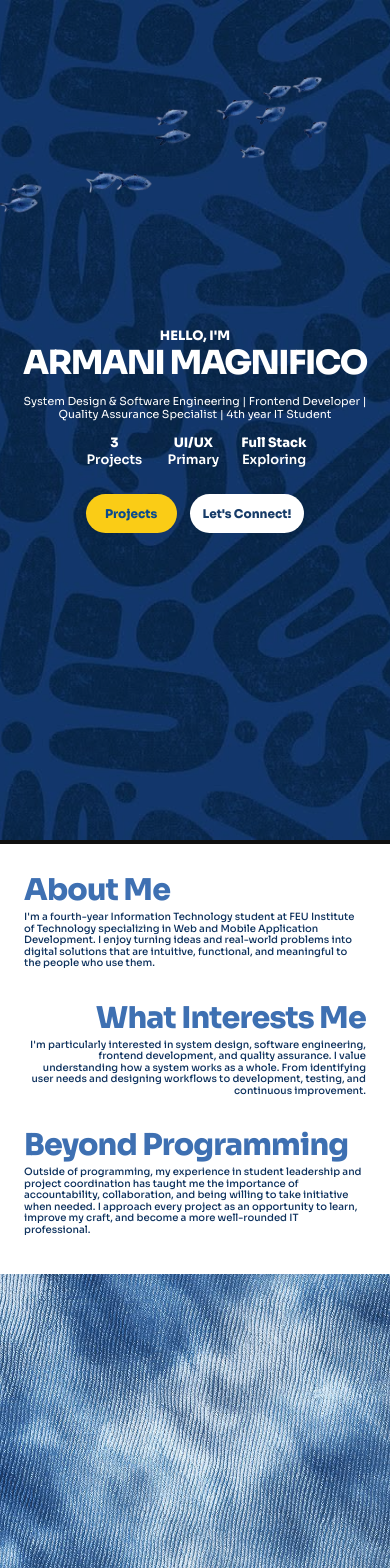
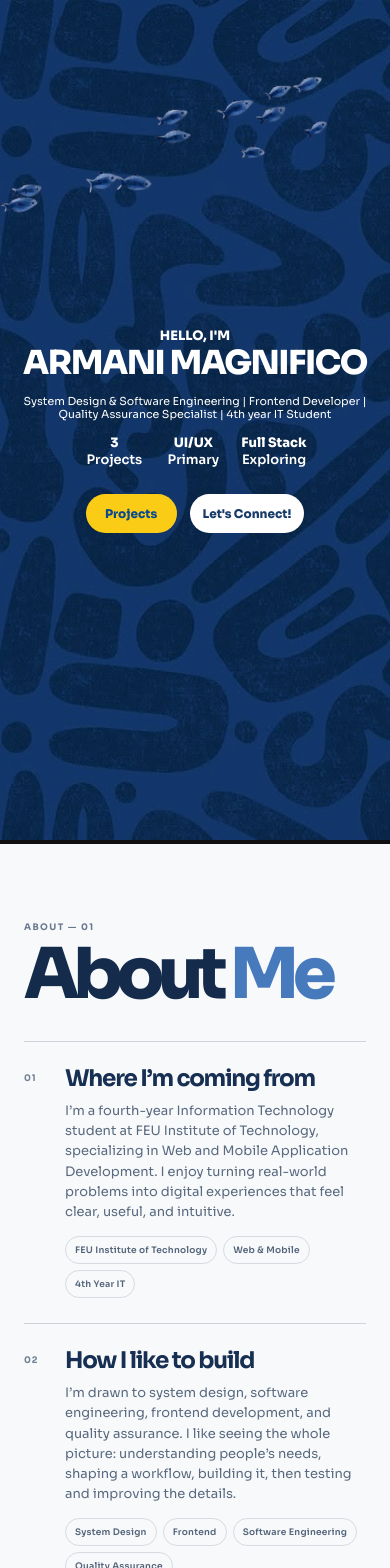
Before and after one commit to armani19/myreactapp, a React (Create React App) app: page / in a window 390 px wide. Shown: the top 1568 px of the page. Built offline with nearby package versions, Linux system fonts and the light colour scheme.

Commit message:
Refresh About section with scroll reveals

```diff
--- a/src/App.css
+++ b/src/App.css
@@ -25,6 +25,7 @@ body { background: #fff; color: var(--ink); }
   .intro-animation { animation-duration: .01ms; animation-delay: 0s; }
   .intro-card { animation-duration: .01ms; animation-delay: 0s; }
   .hero { transition: none; }
+  [data-about-reveal] { opacity: 1; transform: none; filter: none; transition: none; }
 }
 
 .site-header { height: 76px; padding: 0 clamp(28px, 6vw, 92px); display: flex; align-items: center; justify-content: space-between; background: rgba(255,255,255,.1); border-bottom: 1px solid rgba(255,255,255,.2); box-shadow: 0 8px 30px rgba(7,28,57,.08); position: fixed; inset: 0 0 auto; z-index: 50; opacity: 0; visibility: hidden; pointer-events: none; transition: opacity .35s ease, visibility 0s linear .35s, background-color .25s ease, box-shadow .25s ease, border-color .25s ease; }
@@ -72,13 +73,24 @@ main { padding-top: 0; }
 .connect-links a { display: flex; flex-direction: column; align-items: center; gap: 8px; padding: 12px 6px 10px; color: #fff; border: 1px solid rgba(255,255,255,.18); border-radius: 16px; background: rgba(255,255,255,.12); font-size: 12px; font-weight: 700; text-decoration: none; transition: transform .2s ease, background-color .2s ease, border-color .2s ease; }
 .connect-links a:hover, .connect-links a:focus-visible { color: #fff; background: rgba(255,255,255,.25); border-color: rgba(255,255,255,.62); outline: none; transform: translateY(-3px); }
 .connect-links svg { width: 30px; height: 30px; }
-.intro { position: relative; z-index: 2; min-height: 795px; padding: 77px clamp(36px,6.6vw,95px) 0; }
-.copy-block { max-width: 1310px; margin-left: 0; margin-right: 0; text-align: left; }
-.copy-block h2 { margin: 0 0 6px; color: var(--blue); font-size: clamp(42px,5vw,80px); line-height: 1; letter-spacing: -2.5px; font-weight: 800; }
-.copy-block p { margin: 0; color: var(--ink); font-size: clamp(16px,1.55vw,23px); line-height: 1.17; font-weight: 500; }
-.about-copy { max-width: 1255px; }
-.interests-copy { max-width: 1250px; margin: 66px 0 0 auto; text-align: right; }
-.beyond-copy { max-width: 1280px; margin-top: 68px; }
+.intro { position: relative; z-index: 2; }
+.about-section { min-height: 100vh; padding: clamp(86px,10vw,145px) clamp(28px,7.2vw,112px) clamp(78px,9vw,130px); background: #f8f9fb; color: #142b4c; overflow: hidden; }
+.about-heading { margin: 0 0 clamp(42px,6vw,82px); }
+.about-kicker { margin: 0 0 20px; color: #68788e; font-size: 11px; font-weight: 700; letter-spacing: .16em; }
+.about-heading h2 { margin: 0; color: #142b4c; font-size: clamp(76px,15vw,218px); line-height: .78; letter-spacing: -.095em; font-weight: 800; }
+.about-heading h2 span { color: #4779bd; }
+.about-rows { border-top: 1px solid rgba(20,43,76,.18); }
+.about-row { display: grid; grid-template-columns: minmax(50px, .22fr) minmax(0, 1fr); gap: clamp(20px,4.4vw,68px); padding: clamp(27px,4vw,55px) 0; border-bottom: 1px solid rgba(20,43,76,.18); }
+.about-number { padding-top: 8px; color: #718096; font-size: 11px; font-weight: 700; letter-spacing: .1em; }
+.about-row-main { max-width: 1060px; }
+.about-row h3 { margin: 0 0 13px; color: #172f52; font-size: clamp(25px,3.2vw,44px); line-height: 1.06; letter-spacing: -.055em; font-weight: 700; }
+.about-row p { max-width: 900px; margin: 0; color: #596a7f; font-size: clamp(15px,1.3vw,18px); line-height: 1.65; font-weight: 400; }
+.about-tags { display: flex; flex-wrap: wrap; gap: 8px; margin-top: 20px; }
+.about-tags span { padding: 8px 12px; border: 1px solid rgba(20,43,76,.14); border-radius: 999px; color: #54657b; font-size: 10px; font-weight: 600; letter-spacing: .025em; }
+[data-about-reveal] { opacity: 0; transform: translateY(32px); filter: blur(4px); transition: opacity .7s ease, transform .8s cubic-bezier(.2,.7,.2,1), filter .7s ease; }
+[data-about-reveal].about-revealed { opacity: 1; transform: translateY(0); filter: blur(0); }
+.about-row:nth-child(2) { transition-delay: .08s; }
+.about-row:nth-child(3) { transition-delay: .14s; }
 .ocean { height: 920px; position: relative; overflow: hidden; }
 .reef { position: absolute; z-index: 2; bottom: calc(100% - 269px); left: 0; width: 100%; height: 270px; object-fit: cover; object-position: center bottom; }
 .water-texture { position: absolute; inset: 0; background: url('./assets/water-texture.jpg') center / cover; }
@@ -91,7 +103,14 @@ main { padding-top: 0; }
   .eyebrow { margin-bottom: 3px; font-size: 13px; } .hero h1 { font-size: clamp(29px,8.5vw,48px); letter-spacing: -1.5px; } .hero-description { margin: 15px 0 14px; font-size: 11px; }
   .hero-stats { gap: 30px; margin: 0 0 26px; } .hero-stats div { min-width: 62px; } .hero-stats strong, .hero-stats span { font-size: 13px; }
   .hero-actions { gap: 13px; } .button { min-width: 91px; height: 39px; padding: 0 13px; font-size: 12px; } .connect-popout { right: -8px; bottom: calc(100% + 12px); padding: 14px; border-radius: 17px; } .connect-label { margin-bottom: 10px; font-size: 10px; } .connect-links { gap: 6px; } .connect-links a { gap: 5px; padding: 8px 4px; font-size: 9px; } .connect-links svg { width: 24px; height: 24px; }
-  .intro { min-height: 430px; padding: 31px 24px 0; } .copy-block h2 { font-size: 30px; letter-spacing: -.8px; } .copy-block p { font-size: 10px; line-height: 1.15; }
-  .interests-copy { margin-top: 34px; } .beyond-copy { margin-top: 34px; } .ocean { height: 495px; } .reef { height: 100px; bottom: calc(100% - 100px); } .water-texture { inset: 0; } .empty-lower { height: 1200px; }
+  .about-section { min-height: 0; padding: 77px 24px 70px; }
+  .about-heading { margin-bottom: 39px; } .about-kicker { margin-bottom: 14px; font-size: 9px; }
+  .about-heading h2 { font-size: clamp(69px,18vw,112px); letter-spacing: -.09em; }
+  .about-row { grid-template-columns: 28px minmax(0,1fr); gap: 13px; padding: 25px 0; }
+  .about-number { padding-top: 5px; font-size: 9px; }
+  .about-row h3 { margin-bottom: 10px; font-size: 23px; }
+  .about-row p { font-size: 13px; line-height: 1.55; }
+  .about-tags { gap: 6px; margin-top: 14px; } .about-tags span { padding: 7px 9px; font-size: 9px; }
+  .ocean { height: 495px; } .reef { height: 100px; bottom: calc(100% - 100px); } .water-texture { inset: 0; } .empty-lower { height: 1200px; }
 }
 @media (max-width:450px) { .site-header nav { gap: 11px; } .site-header nav a { font-size: 8px; } .hero-content { width: 92%; } .hero-stats { gap: 17px; } }
--- a/src/App.js
+++ b/src/App.js
@@ -184,6 +184,26 @@ function App() {
     };
   }, []);
 
+  useEffect(() => {
+    const revealItems = document.querySelectorAll('[data-about-reveal]');
+    if (!('IntersectionObserver' in window)) {
+      revealItems.forEach((item) => item.classList.add('about-revealed'));
+      return undefined;
+    }
+
+    const observer = new IntersectionObserver((entries) => {
+      entries.forEach((entry) => {
+        if (entry.isIntersecting) {
+          entry.target.classList.add('about-revealed');
+          observer.unobserve(entry.target);
+        }
+      });
+    }, { threshold: 0.16, rootMargin: '0px 0px -6% 0px' });
+
+    revealItems.forEach((item) => observer.observe(item));
+    return () => observer.disconnect();
+  }, []);
+
   return (
     <div className="site-shell">
       <IntroAnimation onComplete={() => setIntroComplete(true)} />
@@ -251,18 +271,36 @@ function App() {
           </section>
         </div>
 
-        <section className="intro" id="about" aria-label="About Armani">
-          <div className="copy-block about-copy">
-            <h2>About Me</h2>
-            <p>I'm a fourth-year Information Technology student at FEU Institute of Technology specializing in Web and Mobile Application Development. I enjoy turning ideas and real-world problems into digital solutions that are intuitive, functional, and meaningful to the people who use them.</p>
+        <section className="intro about-section" id="about" aria-label="About Armani">
+          <div className="about-heading" data-about-reveal>
+            <p className="about-kicker">ABOUT — 01</p>
+            <h2>About <span>Me</span></h2>
           </div>
-          <div className="copy-block interests-copy">
-            <h2>What Interests Me</h2>
-            <p>I'm particularly interested in system design, software engineering, frontend development, and quality assurance. I value understanding how a system works as a whole. From identifying user needs and designing workflows to development, testing, and continuous improvement.</p>
-          </div>
-          <div className="copy-block beyond-copy" id="experience">
-            <h2>Beyond Programming</h2>
-            <p>Outside of programming, my experience in student leadership and project coordination has taught me the importance of accountability, collaboration, and being willing to take initiative when needed. I approach every project as an opportunity to learn, improve my craft, and become a more well-rounded IT professional.</p>
+          <div className="about-rows">
+            <article className="about-row" data-about-reveal>
+              <span className="about-number">01</span>
+              <div className="about-row-main">
+                <h3>Where I’m coming from</h3>
+                <p>I’m a fourth-year Information Technology student at FEU Institute of Technology, specializing in Web and Mobile Application Development. I enjoy turning real-world problems into digital experiences that feel clear, useful, and intuitive.</p>
+                <div className="about-tags"><span>FEU Institute of Technology</span><span>Web &amp; Mobile</span><span>4th Year IT</span></div>
+              </div>
+            </article>
+            <article className="about-row" data-about-reveal>
+              <span className="about-number">02</span>
+              <div className="about-row-main">
+                <h3>How I like to build</h3>
+                <p>I’m drawn to system design, software engineering, frontend development, and quality assurance. I like seeing the whole picture: understanding people’s needs, shaping a workflow, building it, then testing and improving the details.</p>
+                <div className="about-tags"><span>System Design</span><span>Frontend</span><span>Software Engineering</span><span>Quality Assurance</span></div>
+              </div>
+            </article>
+            <article className="about-row" data-about-reveal id="experience">
+              <span className="about-number">03</span>
+              <div className="about-row-main">
+                <h3>Beyond the screen</h3>
+                <p>Student leadership and project coordination have taught me accountability, collaboration, and initiative. I treat every project as a chance to learn, strengthen my craft, and grow into a well-rounded IT professional.</p>
+                <div className="about-tags"><span>Collaboration</span><span>Project Coordination</span><span>Always Learning</span></div>
+              </div>
+            </article>
           </div>
         </section>
 
```
